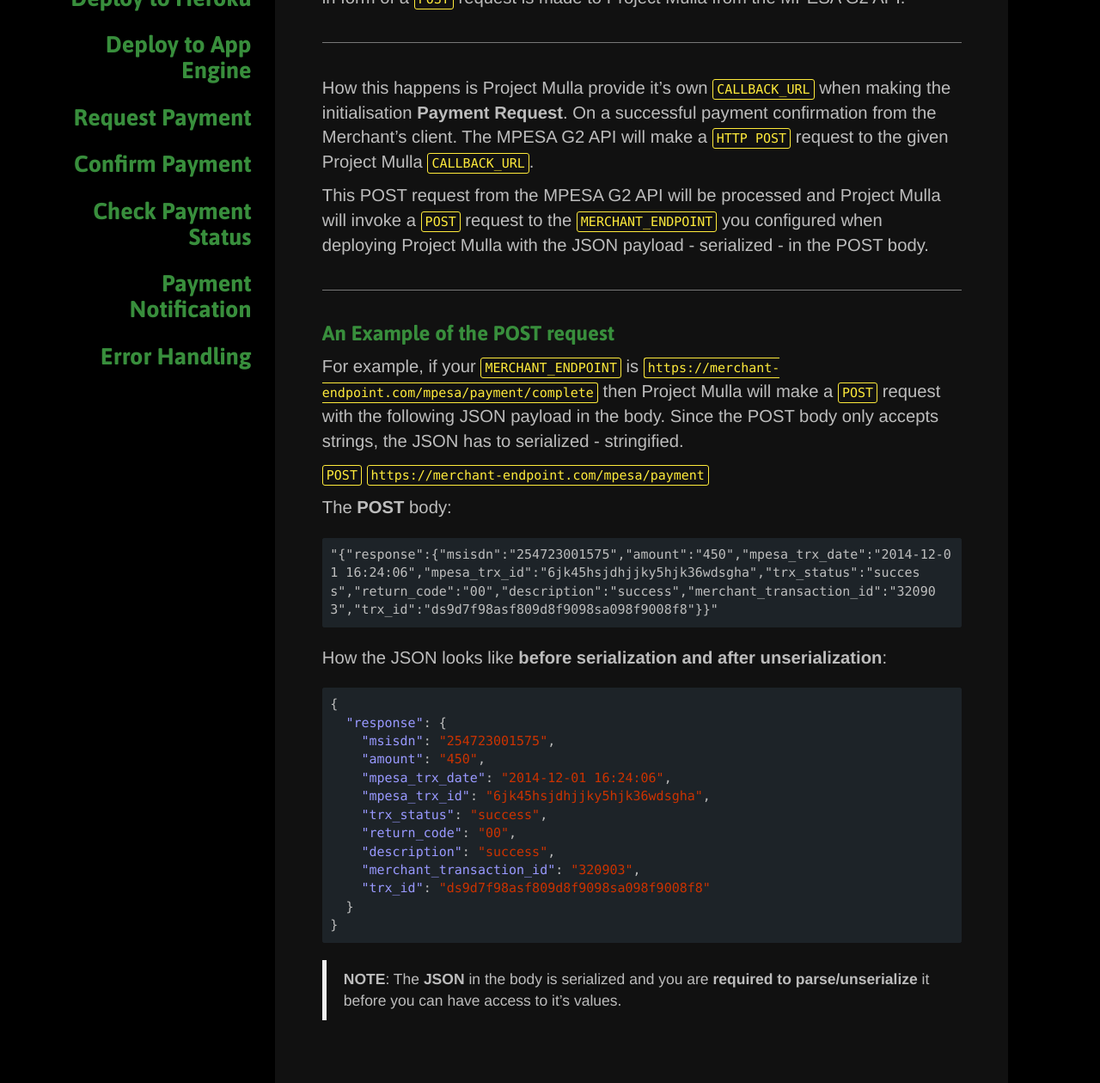
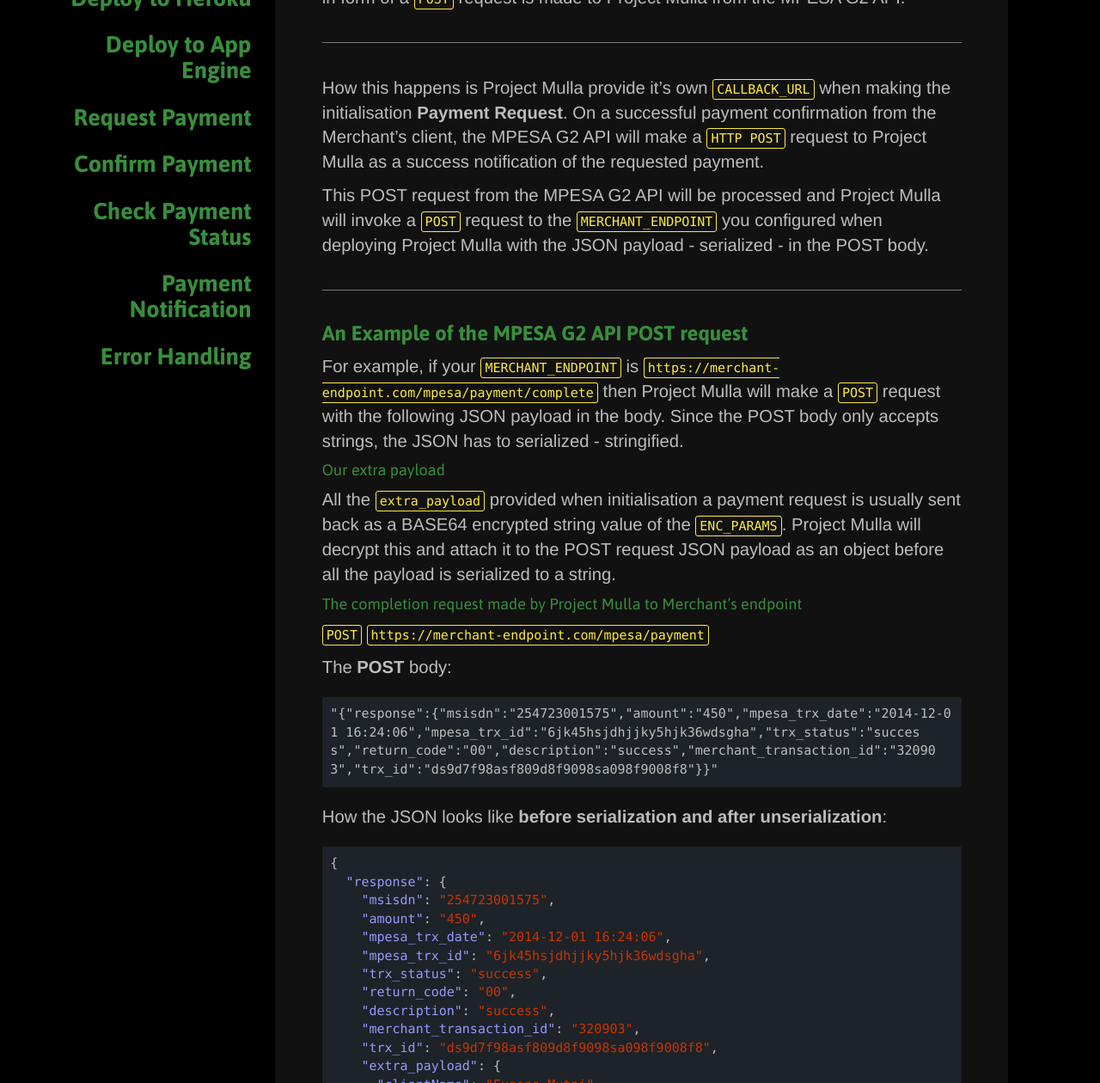
Before and after one commit to kn9ts/project-mulla, a Jekyll site: the page built from _docs/payment-notification.md, in a window 1280 px wide and 1400 px high, scrolled down 266 px, cut to the strip 140-1400 px from the top of the window. Shown: the whole strip at 86% size. Built offline with Jekyll 4.4.1, drawn with Linux system fonts in a browser that asks for light colours; nearby versions of some CDN libraries; some web fonts are replaced; some of the changed text lies outside the part shown.

Commit message:
Added enc_params explanation

````diff
--- a/_docs/payment-notification.md
+++ b/_docs/payment-notification.md
@@ -15,8 +15,9 @@
 ---
 
 How this happens is {{ site.project_name }} provide it's own `CALLBACK_URL` when making the
-initialisation __Payment Request__. On a successful payment confirmation from the Merchant's client.
-The MPESA G2 API will make a `HTTP POST` request to the given {{ site.project_name }} `CALLBACK_URL`.
+initialisation __Payment Request__. On a successful payment confirmation from the Merchant's client,
+the MPESA G2 API will make a `HTTP POST` request to {{ site.project_name }} as a success notification
+of the requested payment.
 
 This POST request from the MPESA G2 API will be processed and {{ site.project_name }} will invoke a
 `POST` request to the `MERCHANT_ENDPOINT` you configured when deploying {{ site.project_name }} with
@@ -24,11 +25,20 @@
 
 ---
 
-### An Example of the POST request
+### An Example of the MPESA G2 API POST request
 
 For example, if your `MERCHANT_ENDPOINT` is `https://merchant-endpoint.com/mpesa/payment/complete`
 then {{ site.project_name }} will make a `POST` request with the following JSON payload in the body.
 Since the POST body only accepts strings, the JSON has to serialized - stringified.
+
+#### Our extra payload
+
+All the `extra_payload` provided when initialisation a payment request is usually sent back as a
+BASE64 encrypted string value of the `ENC_PARAMS`. {{ site.project_name }} will decrypt this and
+attach it to the POST request JSON payload as an object before all the payload is serialized to a
+string.
+
+#### The completion request made by {{ site.project_name }} to Merchant's endpoint
 
 `POST` `https://merchant-endpoint.com/mpesa/payment`
 
@@ -51,7 +61,12 @@
     "return_code": "00",
     "description": "success",
     "merchant_transaction_id": "320903",
-    "trx_id": "ds9d7f98asf809d8f9098sa098f9008f8"
+    "trx_id": "ds9d7f98asf809d8f9098sa098f9008f8",
+    "extra_payload": {
+      "clientName": "Eugene Mutai",
+      "clientLocation": "Kilimani",
+      "delivery": "false"
+    }
   }
 }
 ```
````
Also changed, not shown: _docs/payment-request.md (+14 -1 lines).
